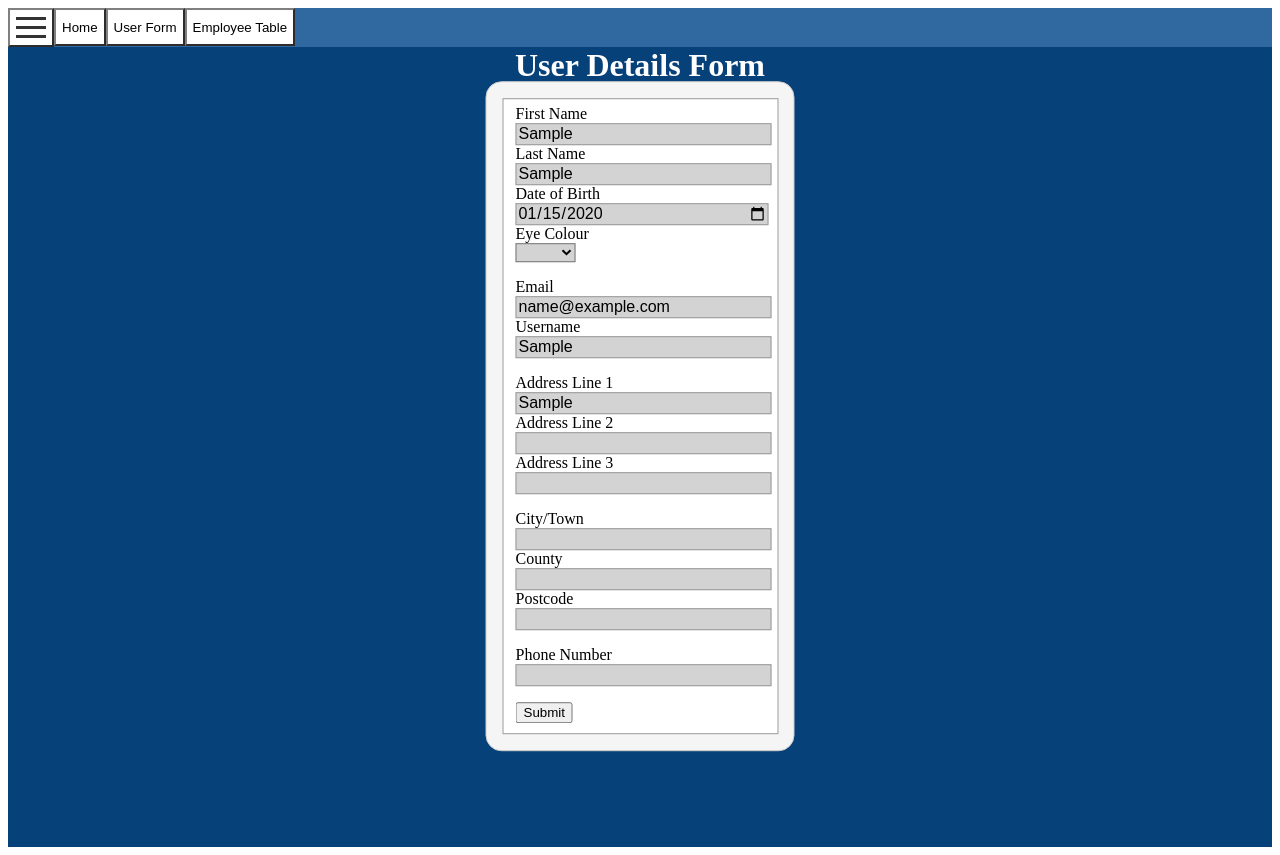
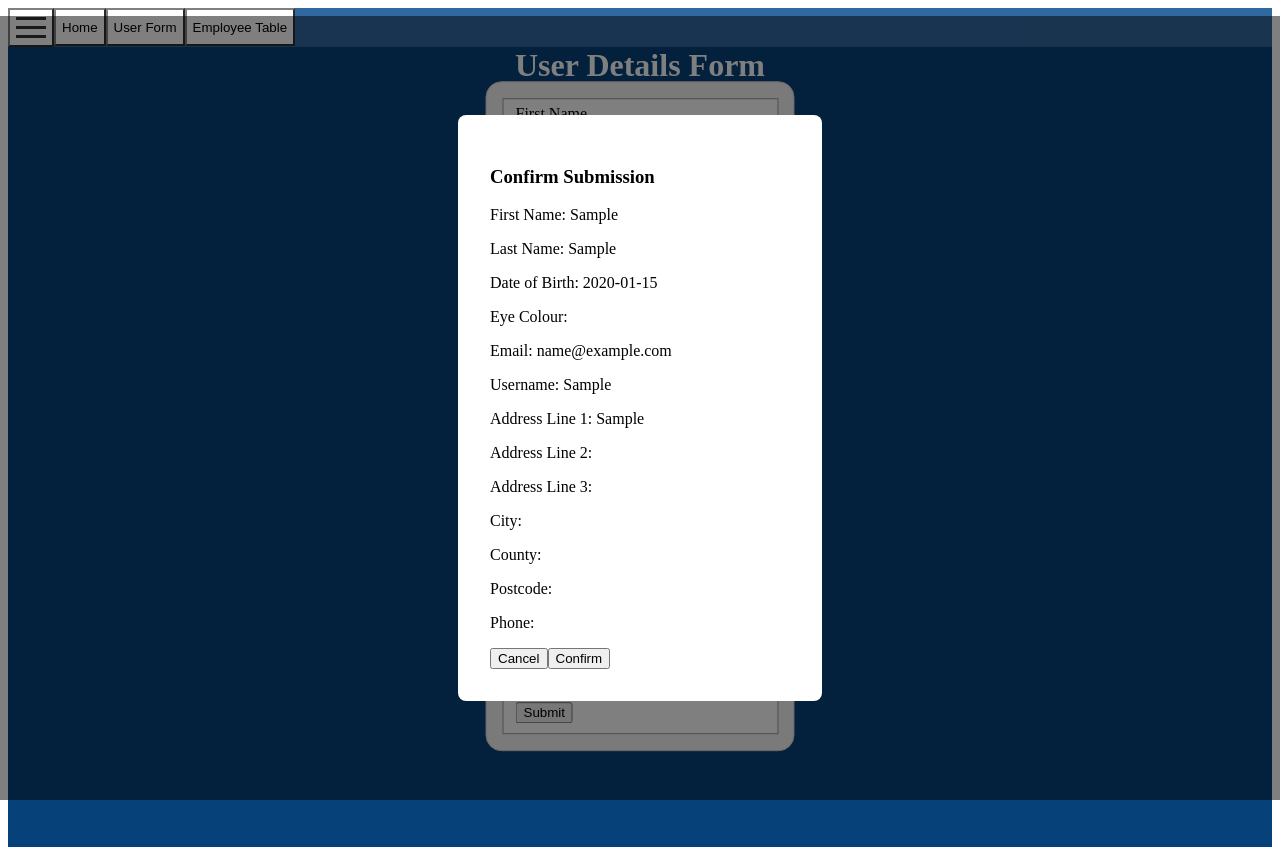
Before and after one commit to Ciaran-Dennison/VueTrainingCD, a Vue app in the folder book-app/: page /UserForm in a window 1280 px wide. Both pictures are taken after typing "Sample", "Sample", "2020-01-15", "name@example.com", "Sample", "Sample" into the empty fields and a click on the button "Submit". Built offline with nearby package versions, Linux system fonts and the light colour scheme; the HTML template or start-up script is replaced by a standard one.

Commit message:
feat: added form confirmation modal #8

```diff
--- a/book-app/src/components/UserForm.vue
+++ b/book-app/src/components/UserForm.vue
@@ -1,7 +1,7 @@
 <script setup lang="ts">
 import { ref } from 'vue'
 
-const form = ref({
+const defaultForm = {
     firstname: '',
     lastname: '',
     birthdate: '',
@@ -15,7 +15,15 @@ const form = ref({
     county: '',
     postcode: '',
     phone: ''
-})
+}
+
+const form = ref({ ...defaultForm })
+
+function resetForm() {
+    form.value = { ...defaultForm }
+}
+
+const showModal = ref(false)
 
 const handleSubmit = () => {
   let fname = form.value.firstname;
@@ -31,10 +39,14 @@ const handleSubmit = () => {
   let county = form.value.county;
   let postcode = form.value.postcode;
   let phone = form.value.phone;
-  console.log(fname + " " + sname + " " + bday + " " + colour + " " + email + " " + username + " " + add1 + " " + add2 + " " + add3 + " " + city + " " + county + " " + postcode + " " + phone)
-  alert(fname + " " + sname + " " + bday + " " + colour + " " + email + " " + username + " " + add1 + " " + add2 + " " + add3 + " " + city + " " + county + " " + postcode + " " + phone)
+  console.log(fname + " " + sname + " " + bday + " " + colour + " " + email + " " + username + " " + add1 + " " + add2 + " " + add3 + " " + city + " " + county + " " + postcode + " " + phone);
+  showModal.value = true;
 }
 
+function confirmSubmit() {
+    showModal.value = false;
+    resetForm();
+}
 </script>
 
 
@@ -96,6 +108,28 @@ const handleSubmit = () => {
                         </div>
                     </fieldset>
                 </form>
+            </div>
+        </div>
+        <div v-if="showModal" class="modal-overlay">
+            <div class="modal">
+                <h3>Confirm Submission</h3>
+                <p>First Name: {{ form.firstname }}</p>
+                <p>Last Name: {{ form.lastname }}</p>
+                <p>Date of Birth: {{ form.birthdate }}</p>
+                <p>Eye Colour: {{ form.eye_colour }}</p>
+                <p>Email: {{ form.email }}</p>
+                <p>Username: {{ form.username }}</p>
+                <p>Address Line 1: {{ form.address1 }}</p>
+                <p>Address Line 2: {{ form.address2 }}</p>
+                <p>Address Line 3: {{ form.address3 }}</p>
+                <p>City: {{ form.city }}</p>
+                <p>County: {{ form.county }}</p>
+                <p>Postcode: {{ form.postcode }}</p>
+                <p>Phone: {{ form.phone }}</p>
+                <div class="modal-buttons">
+                    <button type="button" @click="showModal = false">Cancel</button>
+                    <button type="button" @click="confirmSubmit">Confirm</button>
+                </div>
             </div>
         </div>
       </body>
@@ -203,4 +237,31 @@ html {
     min-height:100vh;
 }
 
+.modal-overlay {
+  position: fixed;
+  inset: 0;
+  background: rgba(0, 0, 0, 0.5);
+  display: flex;
+  align-items: center;
+  justify-content: center;
+  z-index: 999;
+}
+
+.modal {
+  background: white;
+  border-radius: 8px;
+  padding: 2rem;
+  min-width: 300px;
+  max-width: 500px;
+  max-height: 80vh;
+  overflow-y: auto;
+}
+
+css.modal-buttons {
+  display: flex;
+  justify-content: flex-end;
+  gap: 0.5rem;
+  margin-top: 1rem;
+}
+
 </style>
```
Lines whose indentation alone changed are shown as unchanged.
